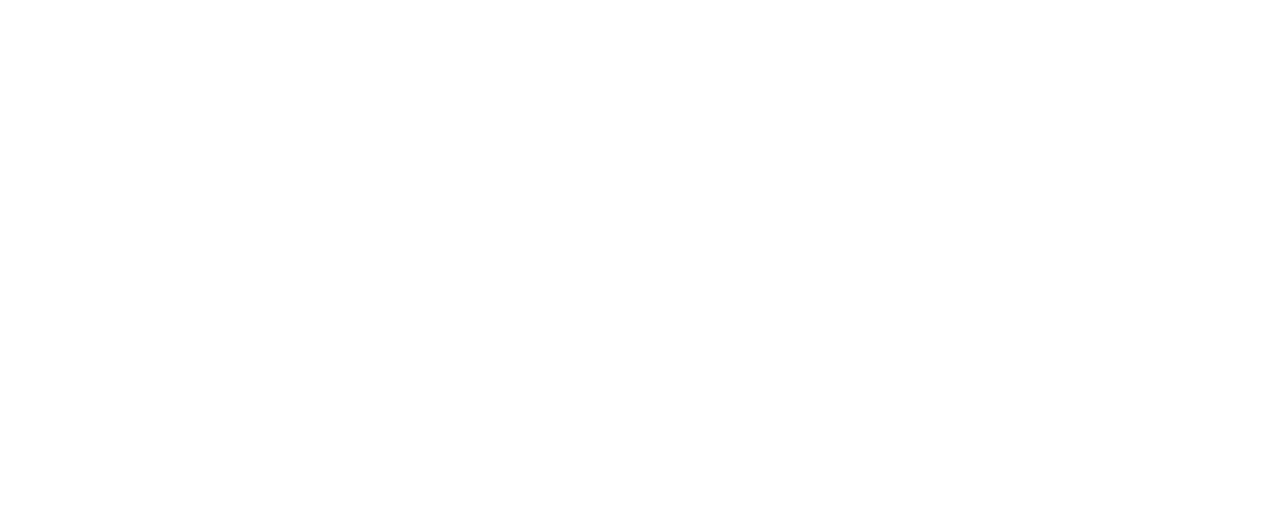
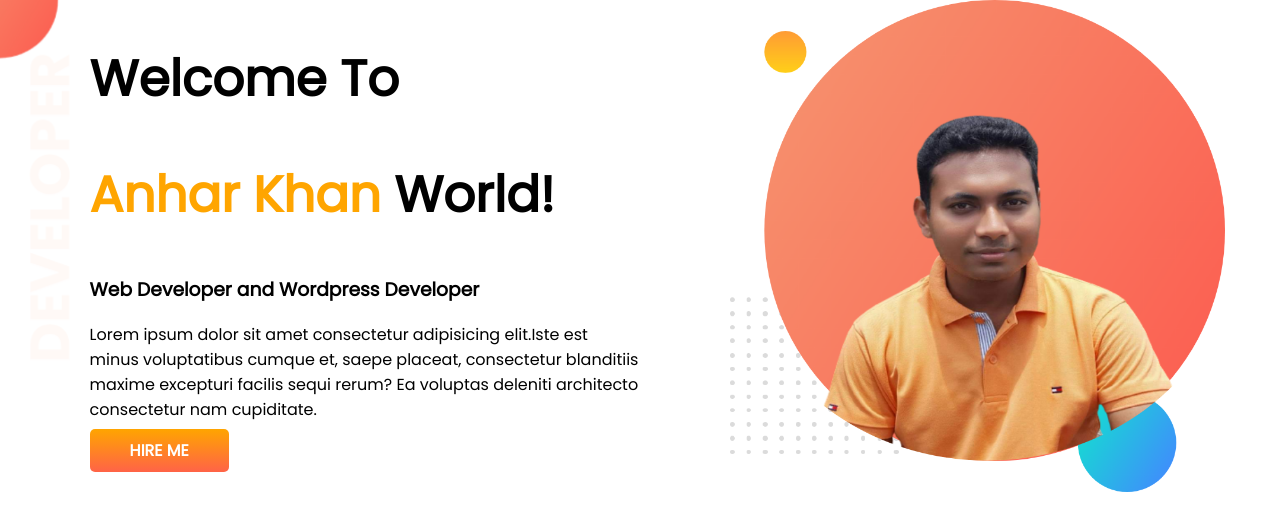
Before and after one commit to Anhar-Hossain-Khan/developer-portfolio, a plain HTML site: page developer-portfolio/index.html in a window 1280 px wide. Drawn offline with Linux system fonts and the light colour scheme.

Commit message:
top banner added

```diff
--- a/developer-portfolio/index.html
+++ b/developer-portfolio/index.html
@@ -5,9 +5,27 @@
     <meta http-equiv="X-UA-Compatible" content="IE=edge">
     <meta name="viewport" content="width=device-width, initial-scale=1.0">
     <title>Anhar Hossain Portfolio</title>
+
+    <link rel="preconnect" href="https://fonts.googleapis.com">
+<link rel="preconnect" href="https://fonts.gstatic.com" crossorigin>
+<link href="https://fonts.googleapis.com/css2?family=Poppins&display=swap" rel="stylesheet">
     <link rel="stylesheet" href="style.css">
+
 </head>
 <body>
-
+    <section class="top-banner">
+    <div class="half-width">
+  <h1>Welcome To</h1>
+  <h1> <span class="orange-color">Anhar Khan </span> World!</h1>
+  <h3>Web Developer and Wordpress Developer</h3>
+  <p>Lorem ipsum dolor sit amet consectetur adipisicing elit.Iste est minus voluptatibus cumque et,
+      saepe placeat, consectetur blanditiis maxime excepturi facilis sequi rerum? Ea voluptas deleniti
+      architecto consectetur nam cupiditate.</p>
+      <a class="link-button" href="https://twitter.com/?lang=en" target="_blank"> HIRE ME</a>
+      </div>
+      <div class="half-width">
+      <img src="img/anhar.png" alt="anhar khan">
+    </div>
+</section>
 </body>
 </html>
--- a/developer-portfolio/style.css
+++ b/developer-portfolio/style.css
@@ -0,0 +1,33 @@
+body{
+    font-family: 'Poppins', sans-serif;
+    margin: 0;
+}
+h1{
+    font-size: 50px;
+}
+.orange-color{
+    color: orange;
+}
+section{
+    display: flex;
+}
+.half-width{
+    width: 50%;
+    padding-left:7%;
+}
+.half-width img{
+    width: 90%;
+}
+.link-button{
+    text-decoration: none;
+
+    padding: 10px 40px;
+    border-radius: 5px;
+    background-image:linear-gradient(orange, tomato);
+    font-weight: 700;
+    color:white;
+}
+.top-banner{
+    background-image: url(img/top-banner.png);
+    background-repeat: no-repeat;
+}
```
Also changed, not shown: developer-portfolio/img/anhar.png (added), developer-portfolio/img/top-banner.png (added).
